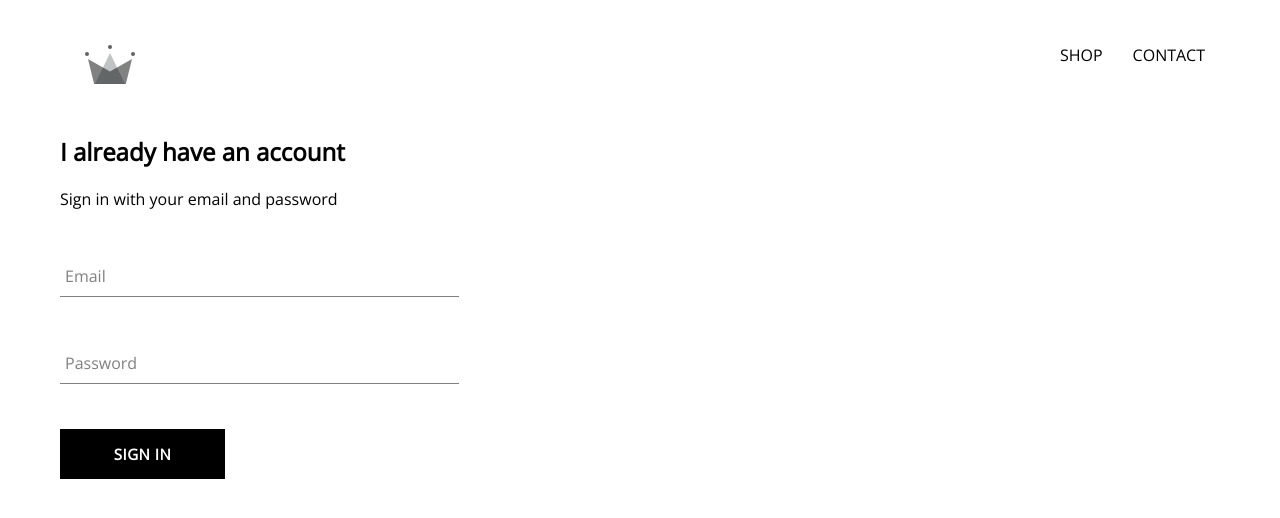
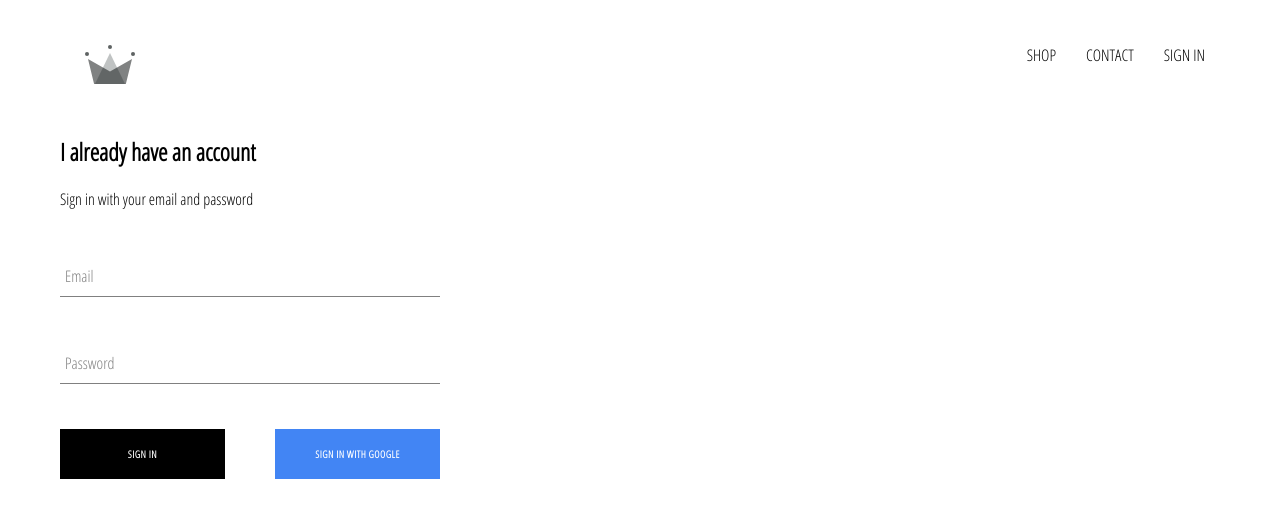
Before and after one commit to DiogoVenancio/crwn-clothing, a React (Create React App) app: page /signin in a window 1280 px wide. Shown: the top 518 px of the page. Built offline with nearby package versions, Linux system fonts and the light colour scheme; no server answers.

Commit message:
integrated firebase into application, created sign in page with sign component and sign in with Google

```diff
--- a/package.json
+++ b/package.json
@@ -6,6 +6,7 @@
     "@testing-library/jest-dom": "^5.11.4",
     "@testing-library/react": "^11.1.0",
     "@testing-library/user-event": "^12.1.10",
+    "firebase": "^8.2.4",
     "node-sass": "4.14.1",
     "react": "^17.0.1",
     "react-dom": "^17.0.1",
--- a/public/index.html
+++ b/public/index.html
@@ -12,8 +12,7 @@
       user's mobile device or desktop. See https://developers.google.com/web/fundamentals/web-app-manifest/
     -->
     <link rel="manifest" href="%PUBLIC_URL%/manifest.json" />
-    <link rel="preconnect" href="https://fonts.gstatic.com">
-    <link href="https://fonts.googleapis.com/css2?family=Open+Sans&display=swap" rel="stylesheet">
+    <link href="https://fonts.googleapis.com/css2?family=Open+Sans+Condensed:300" rel="stylesheet">
     <!--
       Notice the use of %PUBLIC_URL% in the tags above.
       It will be replaced with the URL of the `public` folder during the build.
--- a/src/App.css
+++ b/src/App.css
@@ -1,5 +1,5 @@
 body {
-  font-family: 'Open Sans';
+  font-family: 'Open Sans Condensed';
   padding: 20px 60px;
 }
 
@@ -7,3 +7,7 @@ a {
   text-decoration: none;
   color: black;
 }
+
+* {
+  box-sizing: border-box;
+}
--- a/src/App.js
+++ b/src/App.js
@@ -7,11 +7,37 @@ import HomePage from './pages/homepage/homepage.component';
 import ShopPage from './pages/shop/shop.component';
 import Header from './components/header/header.component';
 import SignInAndSignUpPage from './pages/sign-in-and-sign-up/sign-in-and-sign-up.component';
+import { auth } from './firebase/firebase.utils';
 
-function App() {
+class App extends React.Component {
+  constructor(){
+    super();
+
+    this.state = {
+      currentUser: null
+    }
+  }
+
+  unsubscribeFromAuth = null
+
+  componentDidMount() {
+    this.unsubscribeFromAuth = auth.onAuthStateChanged(user => {
+      this.setState({ currentUser: user });
+
+      console.log(user);
+    })
+  }
+
+  componentWillUnmount() {
+    this.unsubscribeFromAuth();
+  }
+
+  render() {
+    const { currentUser } = this.state;
+
     return (
       <div>
-      <Header />
+        <Header currentUser={currentUser} />
         <Switch>
           <Route exact path='/' component={HomePage} />
           <Route path='/shop' component={ShopPage} />
@@ -20,5 +46,6 @@ function App() {
       </div>
     );
   }
+}
 
 export default App;
--- a/src/components/custom-button/custom-button.component.jsx
+++ b/src/components/custom-button/custom-button.component.jsx
@@ -2,8 +2,10 @@ import React from 'react';
 
 import './custom-button.styles.scss';
 
-const CustomButton = ({ children, ...otherProps }) => (
-    <button className='custom-button' {...otherProps}>
+const CustomButton = ({ children, isGoogleSignIn, ...otherProps }) => (
+    <button
+        className={`${isGoogleSignIn ? 'google-sign-in' : ''} custom-button`}
+        {...otherProps}>
         {children}
     </button>
 )
--- a/src/components/custom-button/custom-button.styles.scss
+++ b/src/components/custom-button/custom-button.styles.scss
@@ -5,11 +5,11 @@
     letter-spacing: 0.5px;
     line-height: 50px;
     padding: 0 35px 0 35px;
-    font-size: 15px;
+    font-size: 10px;
     background-color: black;
     color: white;
     text-transform: uppercase;
-    font-family: 'Open Sans';
+    font-family: 'Open Sans Condensed';
     font-weight: bolder;
     border: none;
     cursor: pointer;
@@ -19,4 +19,14 @@
         color: black;
         border: 1px solid black;
     }
+
+    &.google-sign-in {
+        background-color: #4285f4;
+        color: white;
+
+        &:hover {
+            background-color: #357ae8;
+            border: none;
+        }
+    }
 }
--- a/src/components/header/header.component.jsx
+++ b/src/components/header/header.component.jsx
@@ -5,7 +5,9 @@ import './header.styles.scss'
 import { Link } from 'react-router-dom';
 import { ReactComponent as Logo } from '../../assets/crown.svg'
 
-const Header = () => (
+import { auth } from '../../firebase/firebase.utils';
+
+const Header = ({ currentUser }) => (
     <div className='header'>
         <Link className='logo-container' to="/">
             <Logo className='logo' />
@@ -13,6 +15,12 @@ const Header = () => (
         <div className='options'>
             <Link className='option' to='/shop'> SHOP </Link>
             <Link className='option' to='/shop'> CONTACT </Link>
+            {
+                currentUser ?
+                <div className='option' onClick={() => auth.signOut()}> SIGN OUT </div>
+                :
+                <Link className='option' to='/signin'> SIGN IN </Link>
+            }
         </div>
     </div>
 )
--- a/src/components/header/header.styles.scss
+++ b/src/components/header/header.styles.scss
@@ -20,6 +20,7 @@
 
         .option {
             padding: 10px 15px;
+            cursor: pointer;
         }
     }
 }
--- a/src/components/sign-in/sign-in.component.jsx
+++ b/src/components/sign-in/sign-in.component.jsx
@@ -4,6 +4,8 @@ import './sign-in.component.scss';
 
 import FormInput from '../form-input/form-input.component';
 import CustomButton from '../custom-button/custom-button.component';
+
+import { signInWithGoogle } from '../../firebase/firebase.utils';
 
 class SignIn extends React.Component {
     constructor(props) {
@@ -51,7 +53,10 @@ class SignIn extends React.Component {
                         handleChange={this.handleChange}
                         label="Password"
                         required />
-                    <CustomButton type="submit"> Sign in </CustomButton>
+                    <div className='buttons'>
+                        <CustomButton type="submit"> Sign in </CustomButton>
+                        <CustomButton onClick={signInWithGoogle} isGoogleSignIn> Sign in with Google </CustomButton>
+                    </div>
                 </form>
             </div>
         )
--- a/src/components/sign-in/sign-in.component.scss
+++ b/src/components/sign-in/sign-in.component.scss
@@ -1,9 +1,14 @@
 .sign-in {
-    width: 30vw;
+    width: 380px;
     display: flex;
     flex-direction: column;
 
     .title {
         margin: 10x 0;
     }
+
+    .buttons {
+        display: flex;
+        justify-content: space-between;
+    }
 }
--- /dev/null
+++ b/src/firebase/firebase.utils.js
@@ -0,0 +1,25 @@
+import firebase from 'firebase/app';
+import 'firebase/firestore';
+import 'firebase/auth';
+
+const config = {
+    apiKey: "AIzaSyBJ6vLJUmX3sgnbEQF36cCmA6G9H0P2Fyo",
+    authDomain: "crwn-db-4c1e7.firebaseapp.com",
+    projectId: "crwn-db-4c1e7",
+    storageBucket: "crwn-db-4c1e7.appspot.com",
+    messagingSenderId: "103179917863",
+    appId: "1:103179917863:web:d60c4733783b0b53470c02",
+    measurementId: "G-QWHVWZJNPY"
+};
+
+firebase.initializeApp(config);
+
+export const auth = firebase.auth();
+export const firestore = firebase.firestore();
+
+const provider = new firebase.auth.GoogleAuthProvider();
+provider.setCustomParameters({ prompt : 'select_account '});
+
+export const signInWithGoogle = () => auth.signInWithPopup(provider);
+
+export default firebase;
```
Also changed, not shown: 2 other files (tests, documents, lock files or other folders). Lines whose indentation alone changed are shown as unchanged.
